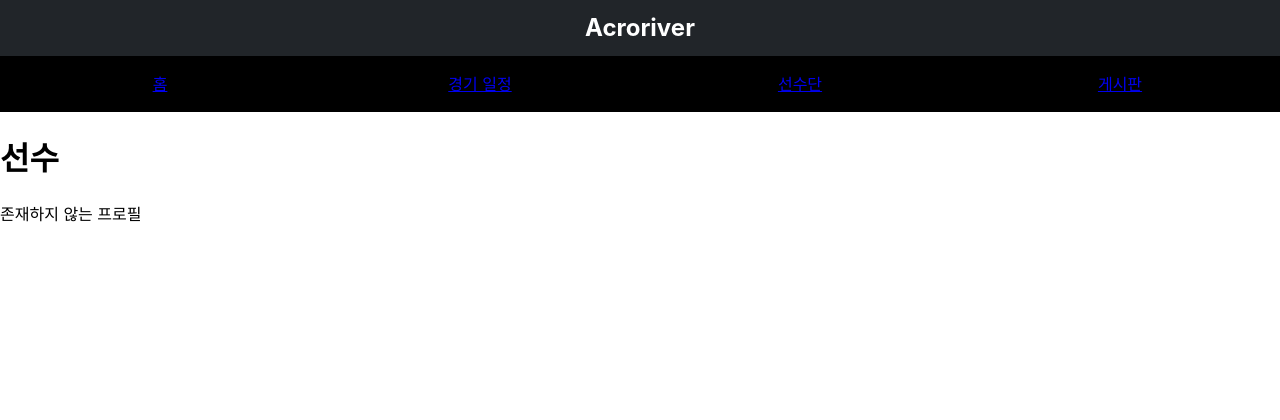
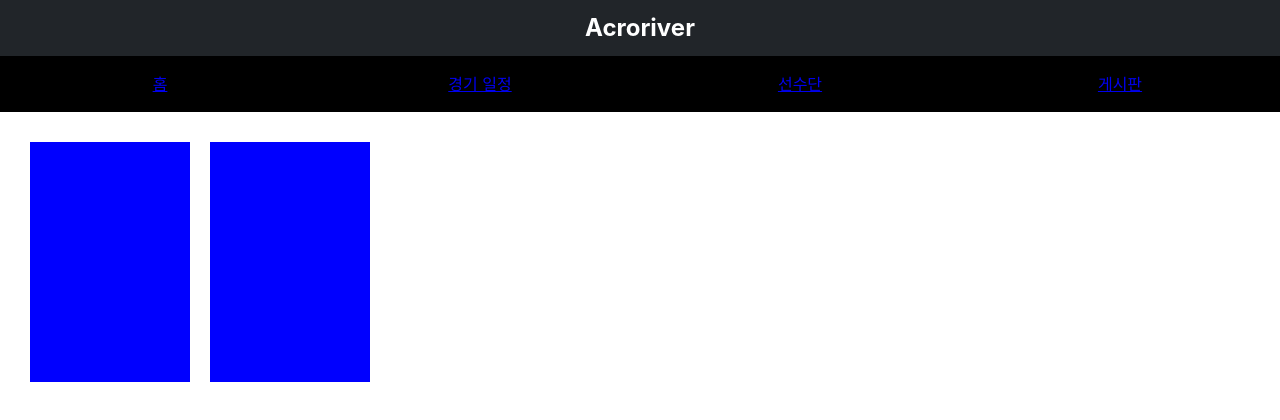
Before and after one commit to acroriverfc/acroriver_client, a React (Create React App) app: page /player in a window 1280 px wide. Shown: the top 420 px of the page. Built offline with nearby package versions, Linux system fonts and the light colour scheme.

Commit message:
Feat : Card 생성

```diff
--- a/package.json
+++ b/package.json
@@ -10,6 +10,7 @@
     "react-dom": "^18.2.0",
     "react-router-dom": "^6.4.0",
     "react-scripts": "5.0.1",
+    "styled-components": "^5.3.5",
     "web-vitals": "^2.1.0"
   },
   "scripts": {
--- /dev/null
+++ b/src/components/Card.js
@@ -0,0 +1,17 @@
+import React from "react";
+import styled from "styled-components";
+
+export const PlayerCard = styled.div`
+  height: 240px;
+  width: 160px;
+  margin: 10px 10px;
+  color: #61dafb;
+  background-color: blue;
+`;
+
+export const CardContainer = styled.div`
+  display: flex;
+  padding: 10px;
+  height: 200px;
+  margin: 10px;
+`;
--- a/src/pages/Players.js
+++ b/src/pages/Players.js
@@ -1,5 +1,6 @@
 import React from "react";
 import {useParams} from "react-router-dom";
+import {CardContainer, PlayerCard} from "../components/Card";
 
 const data = {
     66 : {
@@ -15,18 +16,12 @@ const data = {
 const Players = () => {
     const params = useParams();
     const player = data[params.backNum];
-
     return (
         <div>
-            <h1> 선수 </h1>
-            {player? (
-                <div>
-                    <h2>{player.name}</h2>
-                    <p>등번호 : {player.backNum}</p>
-                </div>
-            ) : (
-                <p>존재하지 않는 프로필</p>
-            )}
+            <CardContainer>
+                <PlayerCard/>
+                <PlayerCard/>
+            </CardContainer>
         </div>
     );
 };
```
Also changed, not shown: 1 other file (tests, documents, lock files or other folders).
